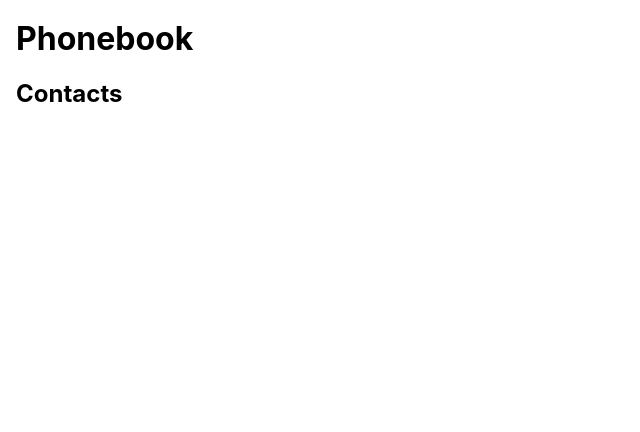
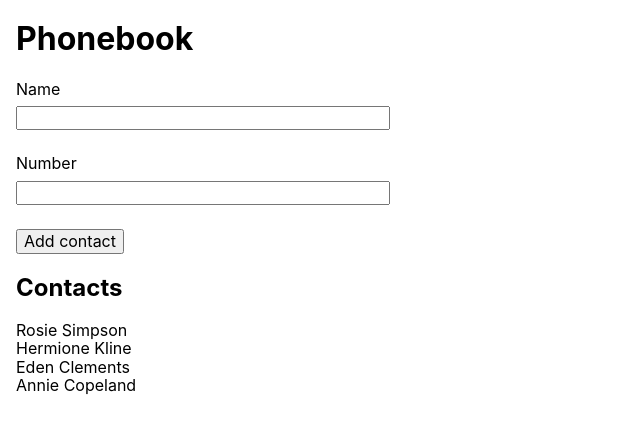
Before and after one commit to BoikoIgor/goit-react-hw-03-phonebook, a React (Create React App) app: page / in a window 1280 px wide. Shown: the top 432 px of the page, without its empty margins (0-640 px from the left). Built offline with nearby package versions, Linux system fonts and the light colour scheme.

Commit message:
add contacts work

```diff
--- a/src/components/App.js
+++ b/src/components/App.js
@@ -1,7 +1,9 @@
 import { Component } from 'react';
 import { Layout } from './Layout/Layout';
 import { GlobalStyle } from './GlobalStyle';
-
+import { nanoid } from 'nanoid';
+import { ContactForm } from './ContactForm/ContactForm';
+import { ContactList } from './ContactList/ContactList';
 export class App extends Component {
   state = {
     contacts: [
@@ -12,17 +14,35 @@
     ],
     name: '',
   };
-
+  formSubmitHandler = ({ name, number }) => {
+    this.setState(prevState => {
+      return {
+        contacts: [
+          ...prevState.contacts,
+          {
+            id: nanoid(),
+            name: name,
+            number: number,
+          },
+        ],
+      };
+    });
+  };
   render() {
+    // const { value } = this.state.name;
     return (
       <Layout>
         <div>
           <h1>Phonebook</h1>
-          {/* <ContactForm ... /> */}
+          <ContactForm
+            // value={this.state.name}
+            // onChange={this.handleChange}
+            onSubmit={this.formSubmitHandler}
+          />
 
           <h2>Contacts</h2>
-          {/* <Filter ... />
-        <ContactList ... /> */}
+          {/* <Filter ... /> */}
+          <ContactList contacts={this.state.contacts} />
         </div>
         <GlobalStyle />
       </Layout>
--- /dev/null
+++ b/src/components/ContactForm/ContactForm.js
@@ -0,0 +1,70 @@
+import PropTypes from 'prop-types';
+import { Component } from 'react';
+import { nanoid } from 'nanoid';
+const INITIAL_STATE = { name: '', number: '' };
+export class ContactForm extends Component {
+  state = INITIAL_STATE;
+  nameInputId = nanoid(10);
+  numberInputId = nanoid(5);
+  handleChange = evt => {
+    const { name, value } = evt.currentTarget;
+    this.setState({ [name]: value });
+  };
+  handleSubmit = evt => {
+    evt.preventDefault();
+    // console.log(this.state);
+    this.props.onSubmit({ ...this.state });
+    this.reset();
+  };
+  reset = () => {
+    this.setState({ ...INITIAL_STATE });
+  };
+  render() {
+    return (
+      <form onSubmit={this.handleSubmit}>
+        <label
+          htmlFor={this.nameInputId}
+          style={{ display: 'flex', flexDirection: 'column', gap: '0.5rem' }}
+        >
+          Name
+          <input
+            style={{ width: '30%' }}
+            type="text"
+            name="name"
+            value={this.state.name}
+            onChange={this.handleChange}
+            id={this.nameInputId}
+            pattern="^[a-zA-Zа-яА-Я]+(([' -][a-zA-Zа-яА-Я ])?[a-zA-Zа-яА-Я]*)*$"
+            title="Name may contain only letters, apostrophe, dash and spaces. For example Adrian, Jacob Mercer, Charles de Batz de Castelmore d'Artagnan"
+            required
+          />
+        </label>
+        <label
+          htmlFor={this.numberInputId}
+          style={{
+            display: 'flex',
+            flexDirection: 'column',
+            marginTop: '1.5rem',
+            gap: '0.5rem',
+          }}
+        >
+          Number
+          <input
+            style={{ width: '30%' }}
+            type="tel"
+            name="number"
+            value={this.state.number}
+            onChange={this.handleChange}
+            id={this.numberInputId}
+            pattern="\+?\d{1,4}?[-.\s]?\(?\d{1,3}?\)?[-.\s]?\d{1,4}[-.\s]?\d{1,4}[-.\s]?\d{1,9}"
+            title="Phone number must be digits and can contain spaces, dashes, parentheses and can start with +"
+            required
+          />
+        </label>
+        <button type="submit" style={{ marginTop: '1.5rem' }}>
+          Add contact
+        </button>
+      </form>
+    );
+  }
+}
--- /dev/null
+++ b/src/components/ContactList/ContactList.js
@@ -0,0 +1,11 @@
+import PropTypes from 'prop-types';
+export const ContactList = ({ contacts }) => {
+  return (
+    // <List style={{ display: 'flex', gap: 8 }}>
+    <ul>
+      {contacts.map(contact => (
+        <li key={contact.id}>{contact.name}</li>
+      ))}
+    </ul>
+  );
+};
```
Also changed, not shown: src/components/ContactForm/ContactForm.styled.js (added), src/components/ContactItem/ContactItem.js (added), src/components/ContactItem/ContactItem.styled.js (added), src/components/ContactList/ContactList.styled.js (added), src/components/Filter/Filter.js (added), src/components/Filter/Filter.styled.js (added).
